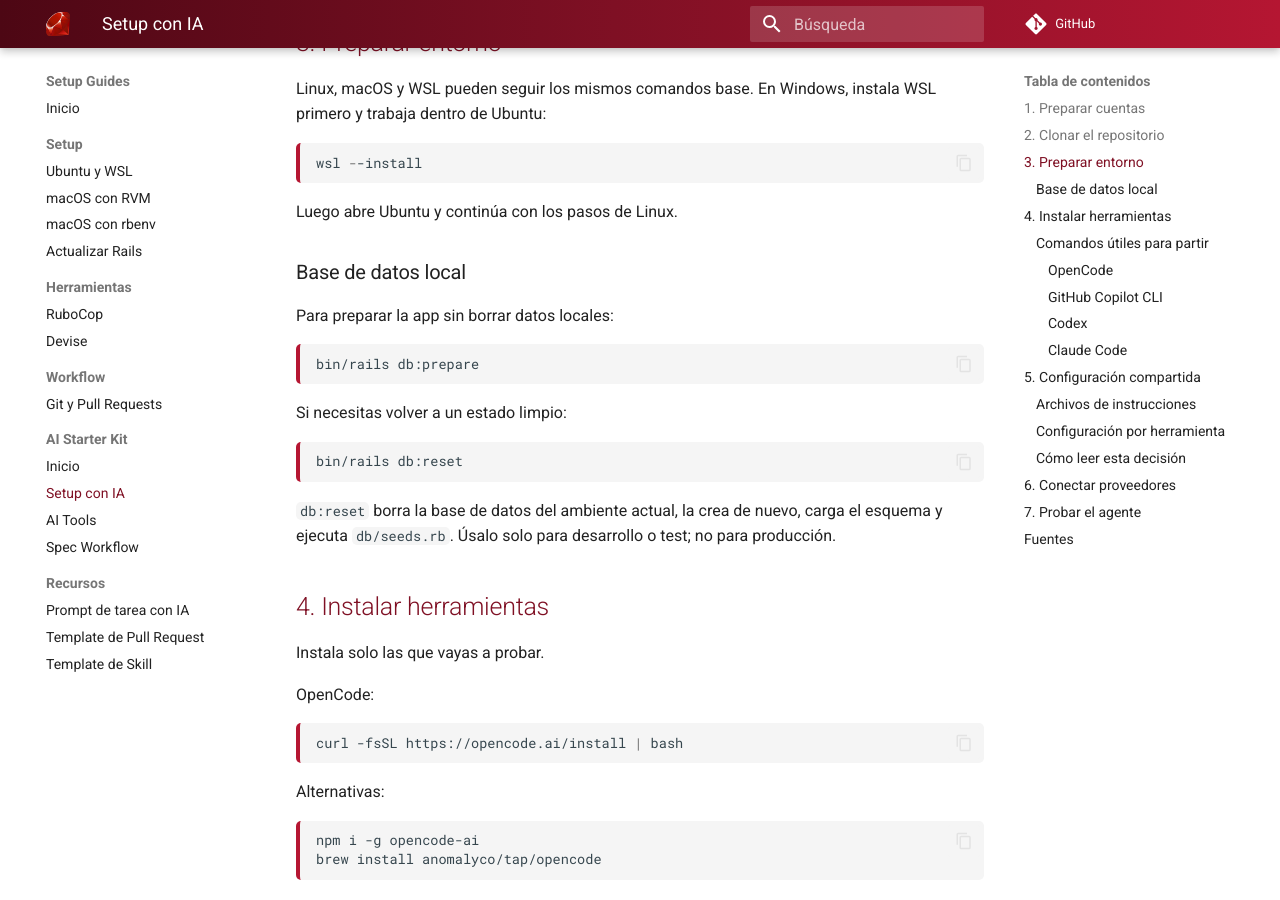
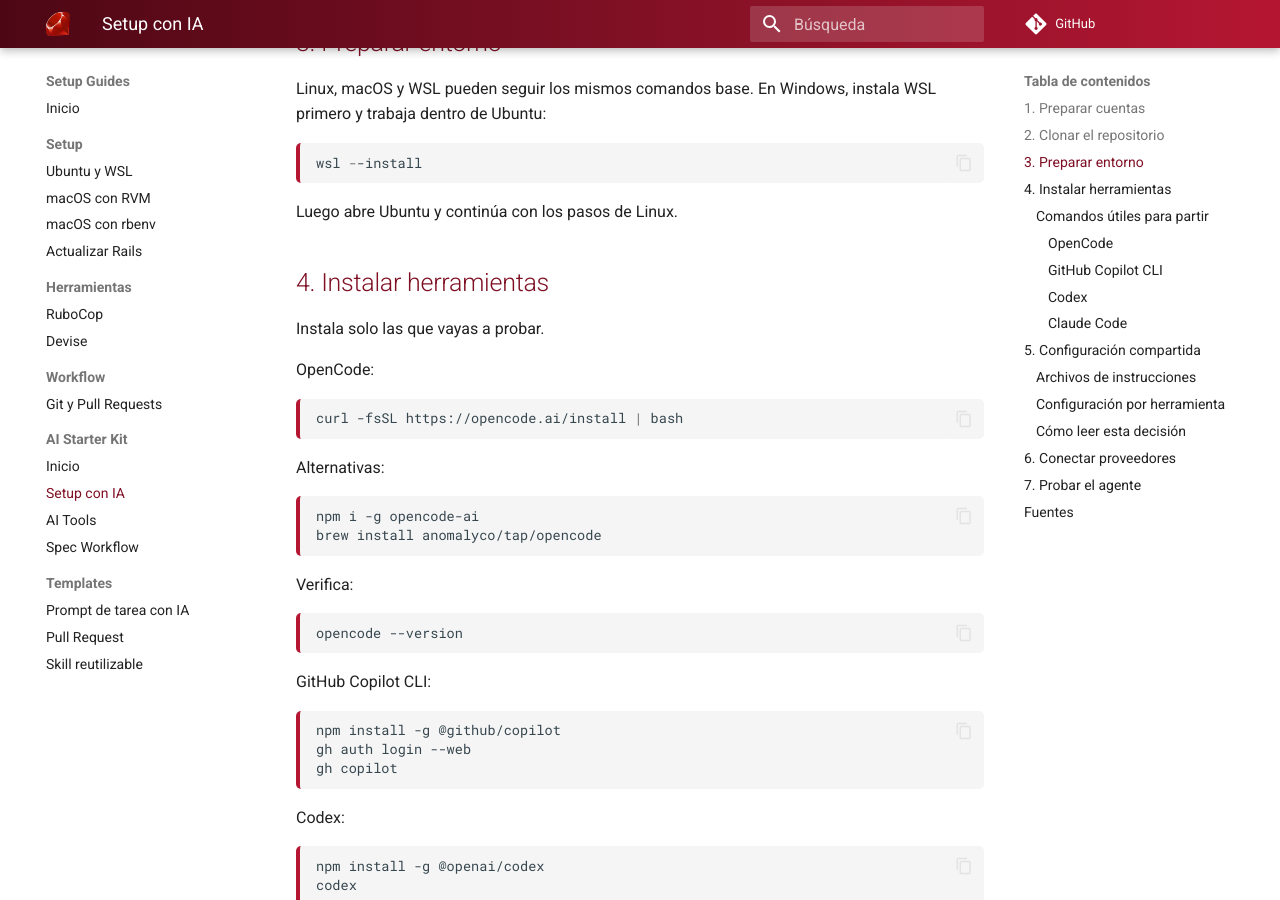
Before and after one commit to IIC2143/Setup-Guides, an MkDocs documentation site: the page built from docs/guides/ai-starter-kit/setup.md, in a window 1280 px wide and 900 px high, scrolled down 882 px. Built offline with MkDocs 1.6.1 and Material for MkDocs 9.7.7, drawn with Linux system fonts in a browser that asks for light colours; comment, search, counter and statistics services are not loaded.

Commit message:
docs: estandarizar nombres de templates

````diff
--- a/docs/guides/ai-starter-kit/setup.md
+++ b/docs/guides/ai-starter-kit/setup.md
@@ -39,21 +39,6 @@ wsl --install
 
 Luego abre Ubuntu y continúa con los pasos de Linux.
 
-### Base de datos local
-
-Para preparar la app sin borrar datos locales:
-
-```bash
-bin/rails db:prepare
-```
-
-Si necesitas volver a un estado limpio:
-
-```bash
-bin/rails db:reset
-```
-
-`db:reset` borra la base de datos del ambiente actual, la crea de nuevo, carga el esquema y ejecuta `db/seeds.rb`. Úsalo solo para desarrollo o test; no para producción.
 
 ## 4. Instalar herramientas
 
--- a/mkdocs.yml
+++ b/mkdocs.yml
@@ -34,10 +34,10 @@ nav:
       - Setup con IA: guides/ai-starter-kit/setup.md
       - AI Tools: guides/ai-starter-kit/ai-tools.md
       - Spec Workflow: guides/ai-starter-kit/spec-workflow.md
-  - Recursos:
+  - Templates:
       - Prompt de tarea con IA: resources/ai-task-prompt-template.md
-      - Template de Pull Request: resources/pull-request-template.md
-      - Template de Skill: resources/skill-template.md
+      - Pull Request: resources/pull-request-template.md
+      - Skill reutilizable: resources/skill-template.md
 
 markdown_extensions:
   - admonition
````
Also changed, not shown: other parts of docs/guides/ai-starter-kit/setup.md (+1 -1 lines), docs/guides/ai-starter-kit/ai-tools.md (+1 -1 lines), docs/guides/ai-starter-kit/spec-workflow.md (+1 -1 lines), docs/guides/workflow/git-pull-requests.md (+1 -1 lines).
